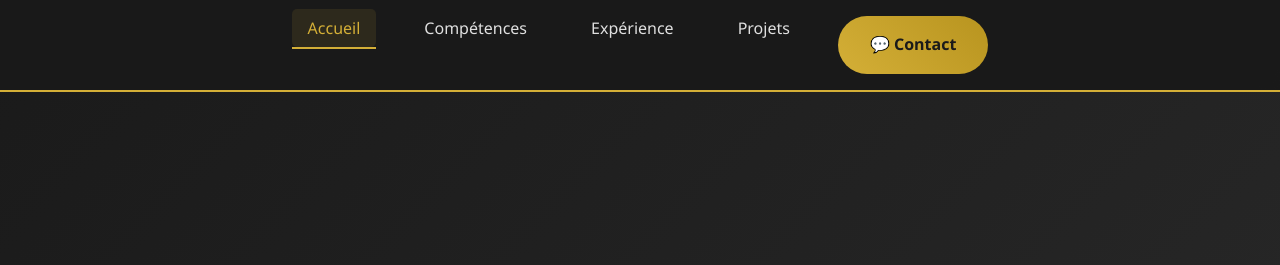
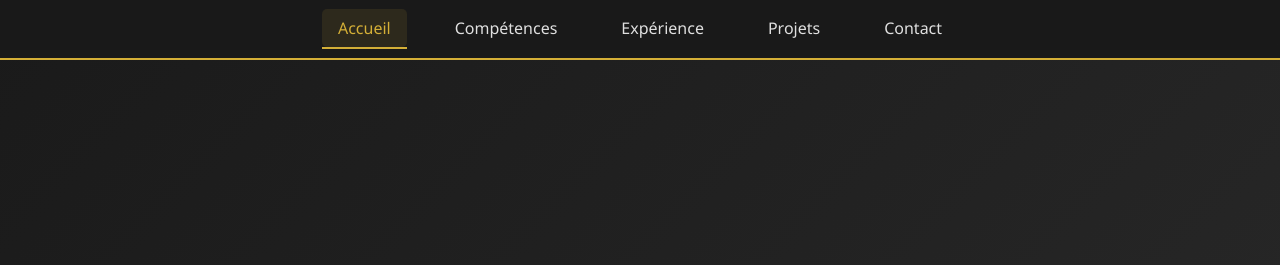
Before and after one commit to fahras98/firasfeatures, a plain HTML site: page index.html in a window 1280 px wide. Shown: the top 265 px of the page. Drawn offline with nearby package versions, Linux system fonts and the light colour scheme.

Commit message:
Update index.html

```diff
--- a/index.html
+++ b/index.html
@@ -19,7 +19,7 @@
             <li><a href="#competences" class="nav-link ">Compétences</a></li>
             <li><a href="#experience" class="nav-link ">Expérience</a></li>
             <li><a href="#projets" class="nav-link ">Projets</a></li>
-            <a href="#contact" class="cta-button nav-link">💬 Contact</a>
+           <li> <a href="#contact" class="nav-link">Contact</a></li>
 
         </ul>
     </nav>
@@ -36,7 +36,8 @@
                     <div style="display: flex; gap: 1rem; justify-content: center; flex-wrap: wrap;">
                         <a href="mailto:yousfts10@gmail.com" class="cta-button">📧 Email</a>
                         <a href="tel:+212602771424" class="cta-button">📱 Appeler</a>
-                       <a id="#contact" class="cta-button">💬 Contact</a>
+                       <a href="#contact" class="cta-button nav-link">💬 Contact</a>
+
 
                     </div>
                 </div>
```
